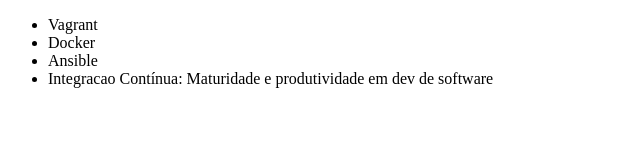
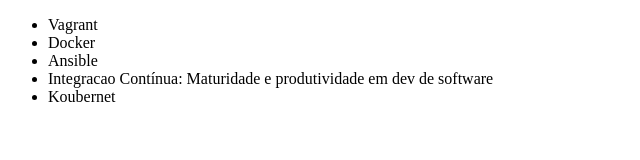
Before and after one commit to usuarioque/git-alura, a plain HTML site: page index.html in a window 1280 px wide. Shown: the full height of the page, 0-640 px from the left. Drawn offline with Linux system fonts and the light colour scheme.

Commit message:
Adicionando curso de koubernets

```diff
--- a/index.html
+++ b/index.html
@@ -12,7 +12,7 @@
         <li>Docker</li>
         <li>Ansible</li>
         <li>Integracao Contínua: Maturidade e produtividade em dev de software</li>
-
+        <li>Koubernet</li>
     </ul>
 
 </body>
```
